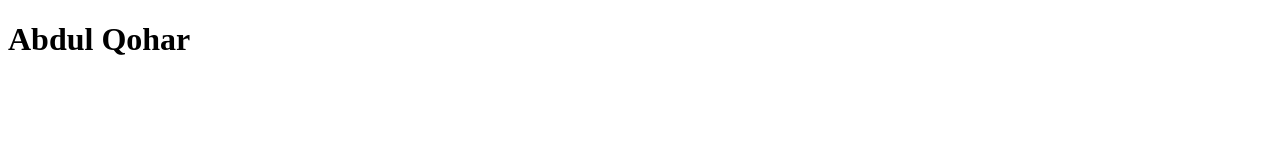
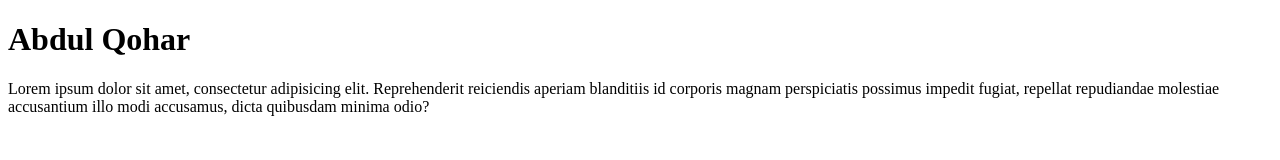
Before and after one commit to qoharsalilama/gitconnect, a plain HTML site: page index.html in a window 1280 px wide. Drawn offline with Linux system fonts and the light colour scheme.

Commit message:
tambah paragraph

```diff
--- a/index.html
+++ b/index.html
@@ -7,5 +7,6 @@
 </head>
 <body>
     <h1>Abdul Qohar</h1>
+    <p>Lorem ipsum dolor sit amet, consectetur adipisicing elit. Reprehenderit reiciendis aperiam blanditiis id corporis magnam perspiciatis possimus impedit fugiat, repellat repudiandae molestiae accusantium illo modi accusamus, dicta quibusdam minima odio?</p>
 </body>
 </html>
```
